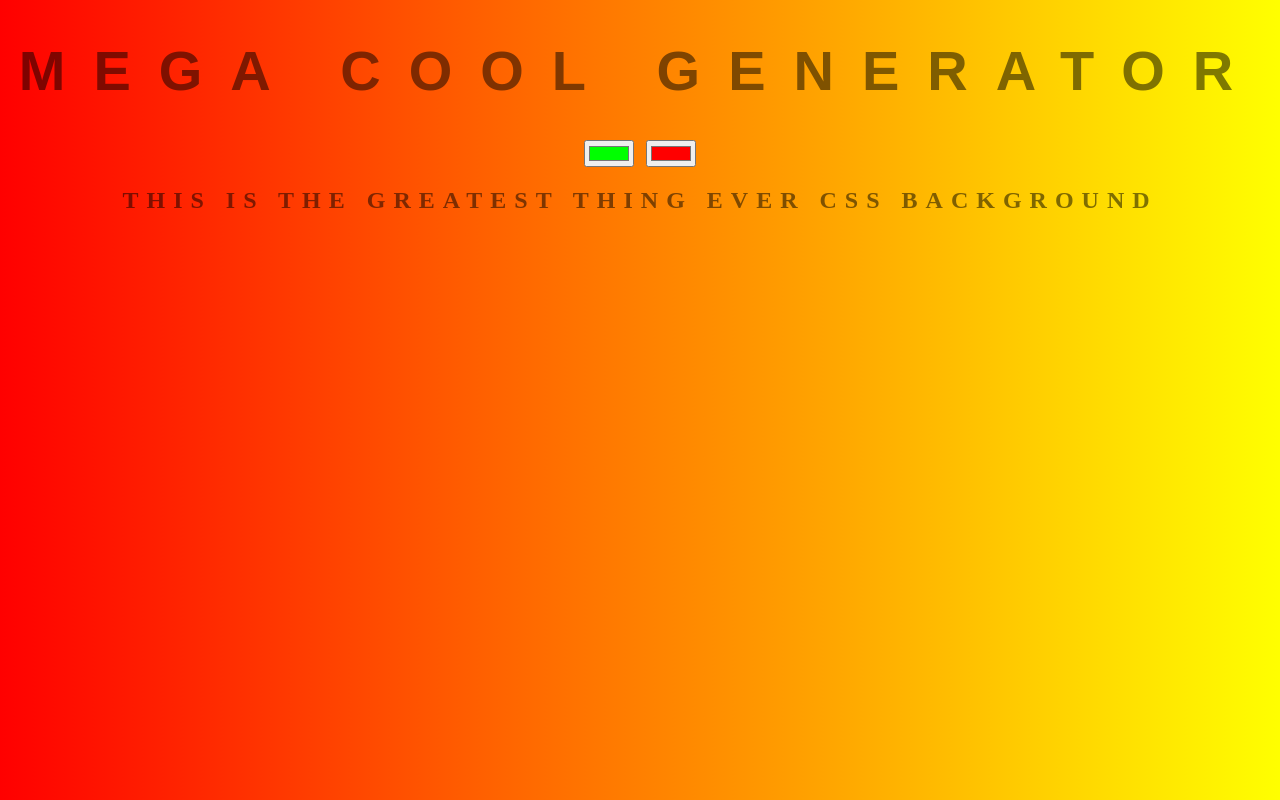
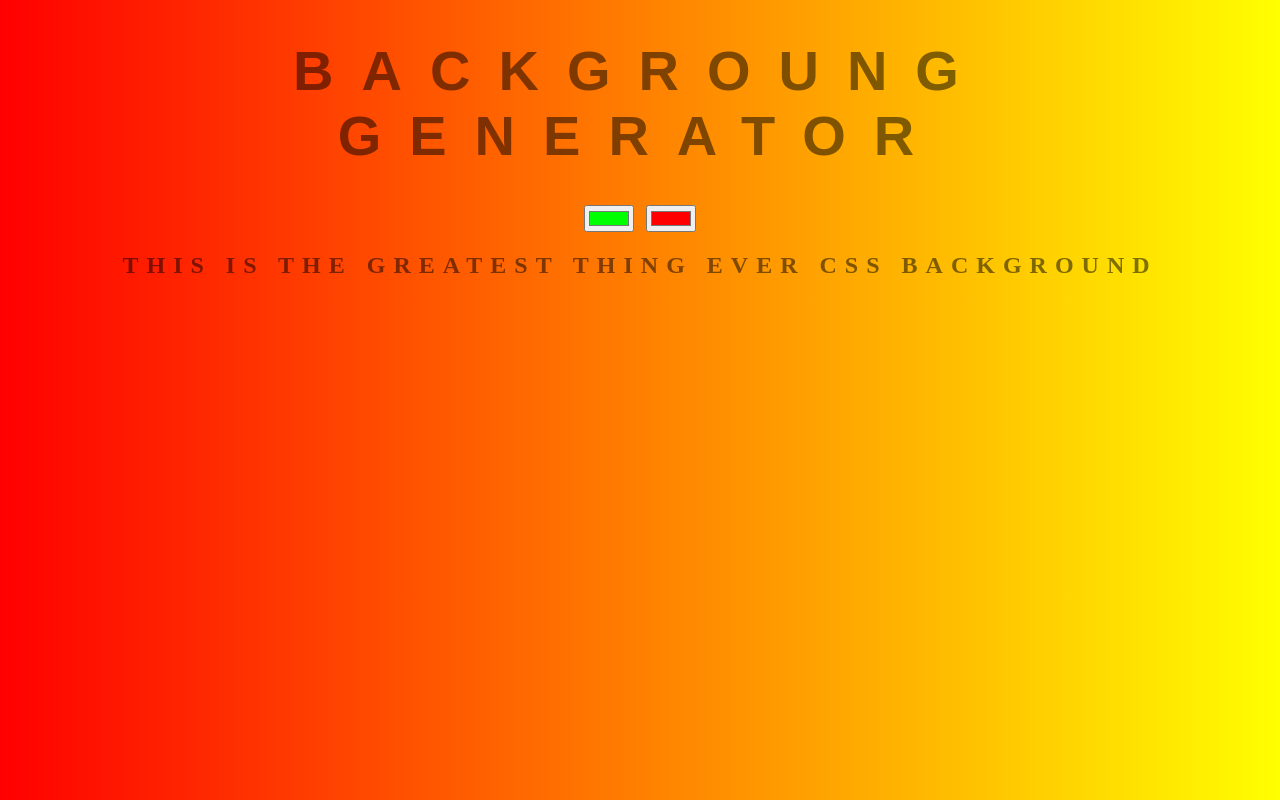
Before and after one commit to TrixP/background-generator, a plain HTML site: page index.html in a window 1280 px wide. Drawn offline with Linux system fonts and the light colour scheme.

Commit message:
reverting back to old title

```diff
--- a/index.html
+++ b/index.html
@@ -5,7 +5,7 @@
 	<link rel="stylesheet" type="text/css" href="style.css">
 </head>
 <body id="gradient">
-	<h1>MEGA COOL Generator</h1>
+	<h1>Backgroung Generator</h1>
 	<input class="color1" type="color" name="color1" value="#00ff00">
 	<input class="color2" type="color" name="color2" value="#ff0000">
 	<h2>This is the greatest thing ever  CSS Background</h2>
```
